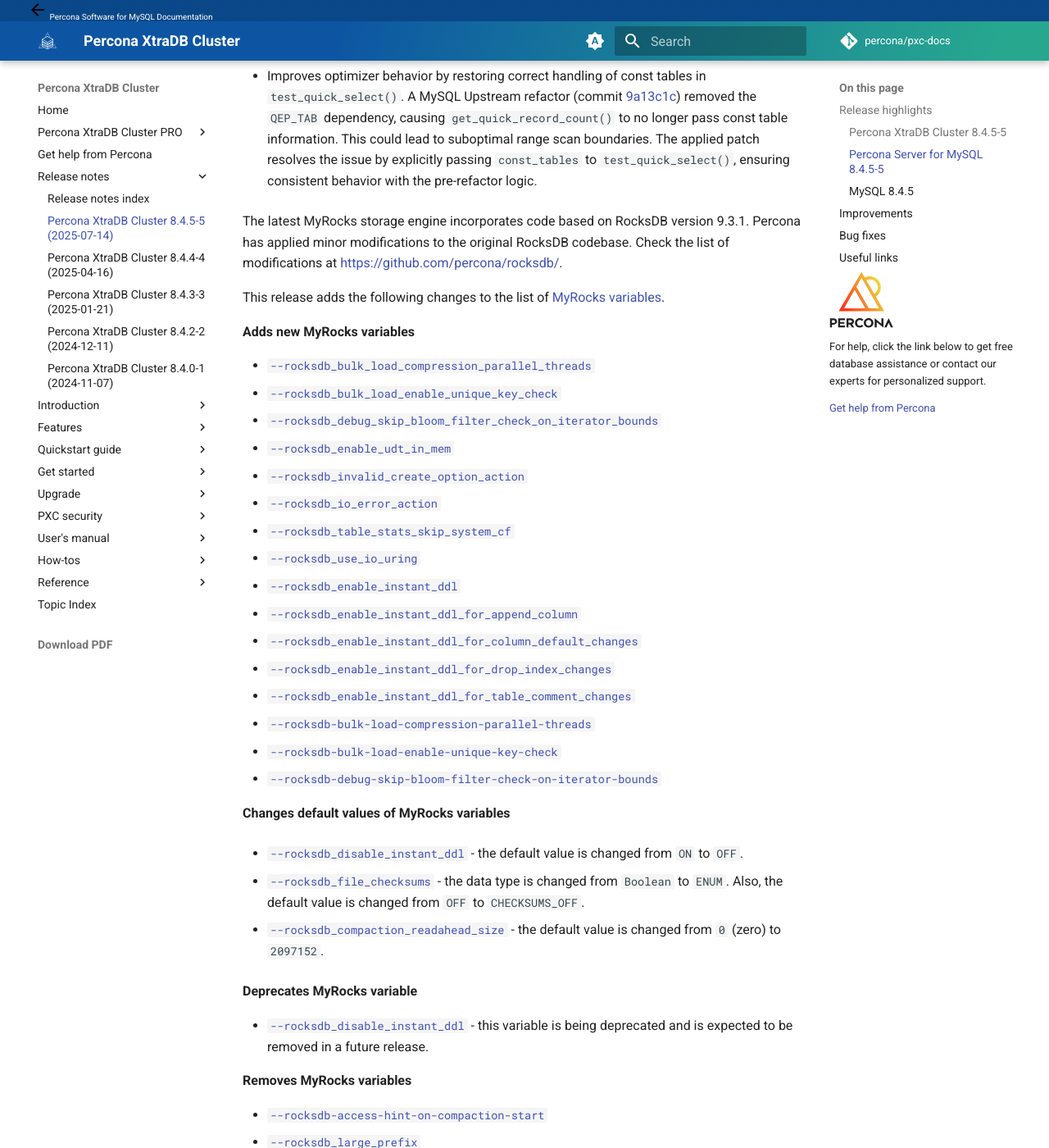
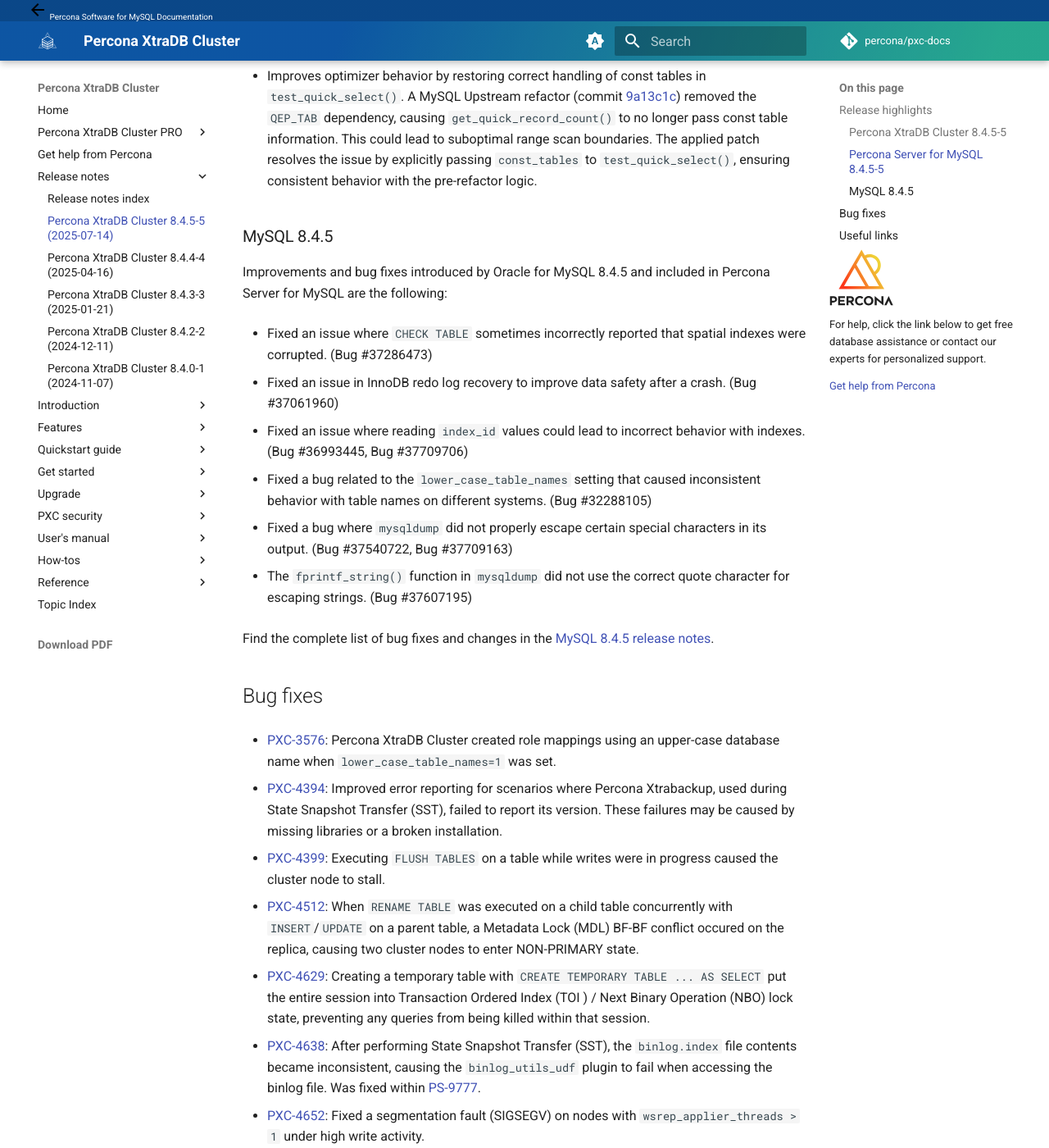
Before and after one commit to percona/pxc-docs, an MkDocs documentation site: the page built from docs/release-notes/8.4.5-5.md, in a window 1280 px wide and 1400 px high, scrolled down 712 px. Shown: the whole window at 82% size. Built offline with MkDocs 1.6.1 and Material for MkDocs 9.7.7, drawn with Linux system fonts in a browser that asks for light colours; nearby versions of some CDN libraries; comment, search, counter and statistics services are not loaded; the version menu is left out; some of the changed text lies outside the part shown.

Commit message:
update release notes

```diff
--- a/docs/release-notes/8.4.5-5.md
+++ b/docs/release-notes/8.4.5-5.md
@@ -16,48 +16,6 @@
 
 * Improves optimizer behavior by restoring correct handling of const tables in `test_quick_select()`. A MySQL Upstream refactor (commit [9a13c1c](https://github.com/percona/percona-server/commit/9a13c1c6971f4bd56d143179ecfb34cca8ecc018)) removed the `QEP_TAB` dependency, causing `get_quick_record_count()` to no longer pass const table information. This could lead to suboptimal range scan boundaries. The applied patch resolves the issue by explicitly passing `const_tables` to `test_quick_select()`, ensuring consistent behavior with the pre-refactor logic.
 
-The latest MyRocks storage engine incorporates code based on RocksDB version 9.3.1. Percona has applied minor modifications to the original RocksDB codebase. Check the list of modifications at [https://github.com/percona/rocksdb/](https://github.com/percona/rocksdb/commit/2864cd95ca72bc4a2e93fe461dbd980f8e2357be).
-
-This release adds the following changes to the list of [MyRocks variables](https://docs.percona.com/percona-server/8.4/myrocks-server-variables.html).
-
-**Adds new MyRocks variables**
-
-* [`--rocksdb_bulk_load_compression_parallel_threads`](https://docs.percona.com/percona-server/8.4/myrocks-server-variables.html#rocksdb_bulk_load_compression_parallel_threads)
-* [`--rocksdb_bulk_load_enable_unique_key_check`](https://docs.percona.com/percona-server/8.4/myrocks-server-variables.html#rocksdb_bulk_load_enable_unique_key_check)
-* [`--rocksdb_debug_skip_bloom_filter_check_on_iterator_bounds`](https://docs.percona.com/percona-server/8.4/myrocks-server-variables.html#rocksdb_debug_skip_bloom_filter_check_on_iterator_bounds)
-* [`--rocksdb_enable_udt_in_mem`](https://docs.percona.com/percona-server/8.4/myrocks-server-variables.html#rocksdb_enable_udt_in_mem)
-* [`--rocksdb_invalid_create_option_action`](https://docs.percona.com/percona-server/8.4/myrocks-server-variables.html#rocksdb_invalid_create_option_action)
-* [`--rocksdb_io_error_action`](https://docs.percona.com/percona-server/8.4/myrocks-server-variables.html#rocksdb_io_error_action)
-* [`--rocksdb_table_stats_skip_system_cf`](https://docs.percona.com/percona-server/8.4/myrocks-server-variables.html#rocksdb_table_stats_skip_system_cf)
-* [`--rocksdb_use_io_uring`](https://docs.percona.com/percona-server/8.4/myrocks-server-variables.html#rocksdb_use_io_uring)
-* [`--rocksdb_enable_instant_ddl`](https://docs.percona.com/percona-server/8.4/myrocks-server-variables.html#rocksdb_enable_instant_ddl)
-* [`--rocksdb_enable_instant_ddl_for_append_column`](https://docs.percona.com/percona-server/8.4/myrocks-server-variables.html#rocksdb_enable_instant_ddl_for_append_column)
-* [`--rocksdb_enable_instant_ddl_for_column_default_changes`](https://docs.percona.com/percona-server/8.4/myrocks-server-variables.html#rocksdb_enable_instant_ddl_for_column_default_changes)
-* [`--rocksdb_enable_instant_ddl_for_drop_index_changes`](https://docs.percona.com/percona-server/8.4/myrocks-server-variables.html#rocksdb_enable_instant_ddl_for_drop_index_changes)
-* [`--rocksdb_enable_instant_ddl_for_table_comment_changes`](https://docs.percona.com/percona-server/8.4/myrocks-server-variables.html#rocksdb_enable_instant_ddl_for_table_comment_changes)
-* [`--rocksdb-bulk-load-compression-parallel-threads`](https://docs.percona.com/percona-server/8.4/myrocks-server-variables.html#rocksdb_bulk_load_compression_parallel_threads)
-* [`--rocksdb-bulk-load-enable-unique-key-check`](https://docs.percona.com/percona-server/8.4/myrocks-server-variables.html#rocksdb_bulk_load_enable_unique_key_check)
-* [`--rocksdb-debug-skip-bloom-filter-check-on-iterator-bounds`](https://docs.percona.com/percona-server/8.4/myrocks-server-variables.html#rocksdb_debug_skip_bloom_filter_check_on_iterator_bounds)
-
-**Changes default values of MyRocks variables**
-
-* [`--rocksdb_disable_instant_ddl`](https://docs.percona.com/percona-server/8.4/myrocks-server-variables.html#rocksdb_disable_instant_ddl) - the default value is changed from `ON` to `OFF`.
-
-* [`--rocksdb_file_checksums`](https://docs.percona.com/percona-server/8.4/myrocks-server-variables.html#rocksdb_file_checksums) - the data type is changed from `Boolean` to `ENUM`. Also, the default value is changed from `OFF` to `CHECKSUMS_OFF`.
-
-* [`--rocksdb_compaction_readahead_size`](https://docs.percona.com/percona-server/8.4/myrocks-server-variables.html#rocksdb_compaction_readahead_size) - the default value is changed from `0` (zero) to `2097152`.
-
-**Deprecates MyRocks variable**
-
-* [`--rocksdb_disable_instant_ddl`](https://docs.percona.com/percona-server/8.4/myrocks-server-variables.html#rocksdb_disable_instant_ddl) - this variable is being deprecated and is expected to be removed in a future release.
-
-**Removes MyRocks variables**
-
-* [`--rocksdb-access-hint-on-compaction-start`](https://docs.percona.com/percona-server/8.4/myrocks-server-variables.html#rocksdb_access_hint_on_compaction_start)
-* [`--rocksdb_large_prefix`](https://docs.percona.com/percona-server/8.4/myrocks-server-variables.html#rocksdb_large_prefix)
-* [`--rocksdb_strict_collation_check`](https://docs.percona.com/percona-server/8.4/myrocks-server-variables.html#rocksdb_strict_collation_check)
-* [`--rocksdb_strict_collation_exceptions`](https://docs.percona.com/percona-server/8.4/myrocks-server-variables.html#rocksdb_strict_collation_exceptions)
-
 ### MySQL 8.4.5
 
 Improvements and bug fixes introduced by Oracle for MySQL 8.4.5 and included in Percona Server for MySQL are the following:
@@ -75,10 +33,6 @@
 * The `fprintf_string()` function in `mysqldump` did not use the correct quote character for escaping strings. (Bug #37607195)
 
 Find the complete list of bug fixes and changes in the [MySQL 8.4.5 release notes](https://dev.mysql.com/doc/relnotes/mysql/8.4/en/news-8-4-5.html).
-
-## Improvements
-
-[PXC-4645](https://perconadev.atlassian.net/browse/PXC-4645): Improves State Snapshot Transfer (SST) failure diagnostics. `garbd` now uses distinct exit codes to differentiate between donor exit, SST script failure, and garbd-initiated termination, making SST issues easier to identify and debug.
 
 ## Bug fixes
 
```
Also changed, not shown: other parts of docs/release-notes/8.4.5-5.md (+4 -0 lines).
